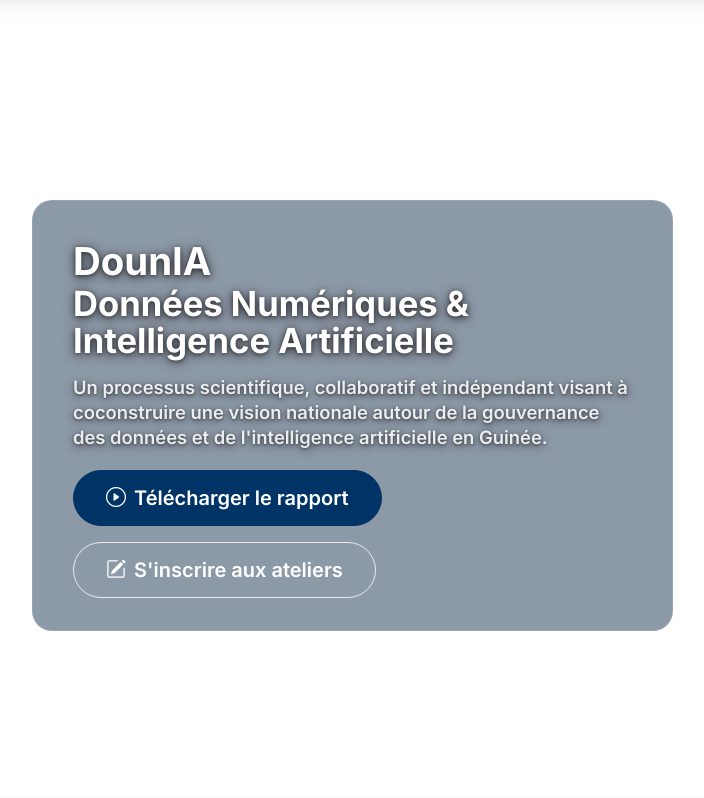
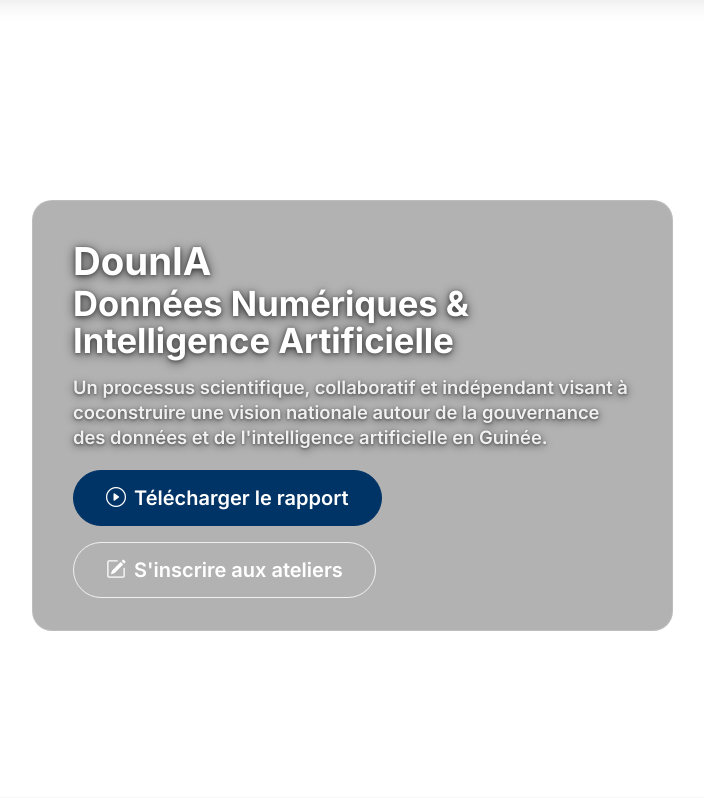
Before and after one commit to Bella5768/douniaguinee, a Django app: page / in a window 1280 px wide. Shown: the part 99-897 px from the top of the page, without its empty margins (50-754 px from the left). Run offline with Django 4.2, Linux system fonts and the light colour scheme; data comes from the database, SQL or seed files in the repository; data that the repository does not hold is empty.

Commit message:
Hero landing: retirer overlay bleu fonce, remplacer par overlay noir leger + glassmorphism transparent

```diff
--- a/static/css/style.css
+++ b/static/css/style.css
@@ -303,10 +303,10 @@ section {
 
 .hero-section .hero-content {
     margin-top: 2.25rem;
-    background: rgba(0, 30, 60, .45);
-    backdrop-filter: blur(12px);
-    -webkit-backdrop-filter: blur(12px);
-    border: 1px solid rgba(255,255,255,.12);
+    background: rgba(0, 0, 0, .3);
+    backdrop-filter: blur(6px);
+    -webkit-backdrop-filter: blur(6px);
+    border: 1px solid rgba(255,255,255,.15);
     border-radius: 20px;
     padding: 2.5rem 2.5rem 2rem;
     max-width: 650px;
@@ -550,7 +550,7 @@ section {
     content: '';
     position: absolute;
     inset: 0;
-    background: linear-gradient(to right, rgba(0,20,50,.88) 0%, rgba(0,20,50,.7) 45%, rgba(0,20,50,.3) 75%, transparent 100%);
+    background: linear-gradient(to right, rgba(0,0,0,.45) 0%, rgba(0,0,0,.2) 50%, transparent 100%);
     z-index: 1;
 }
 
```
